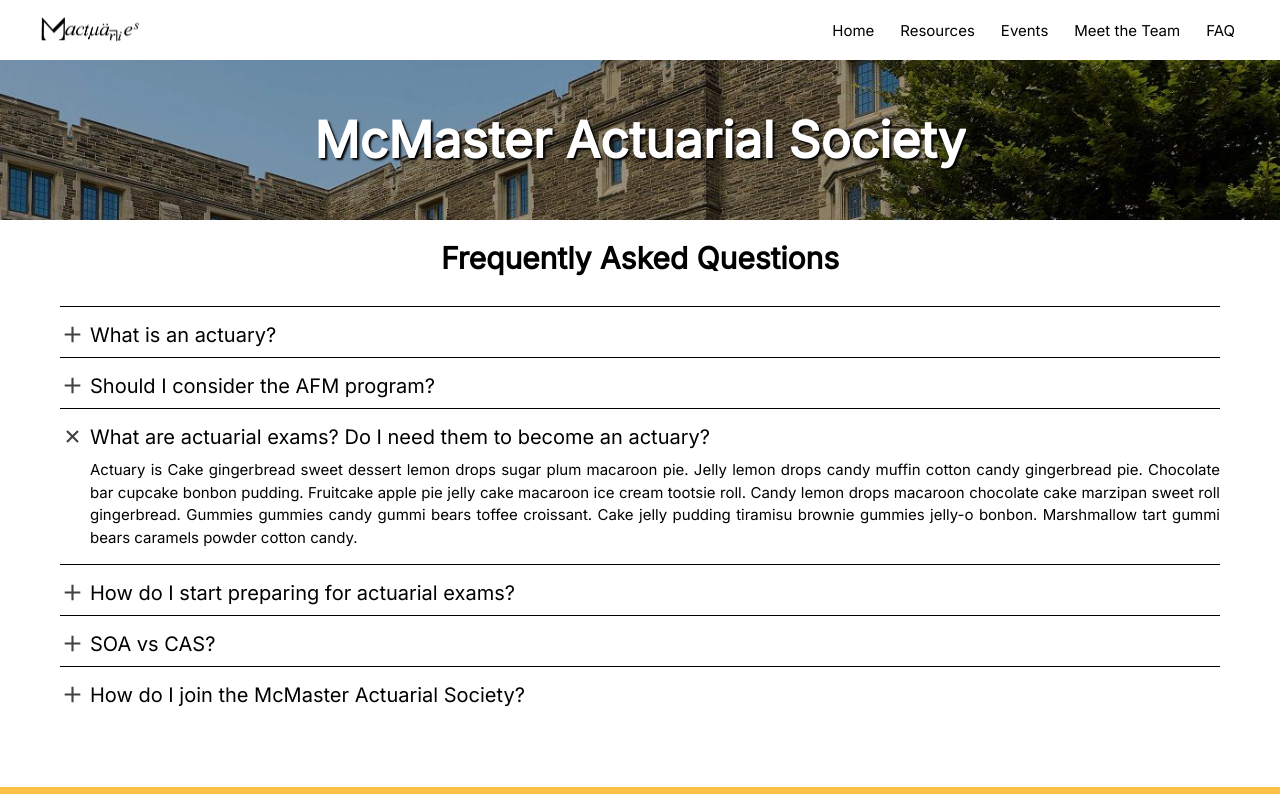
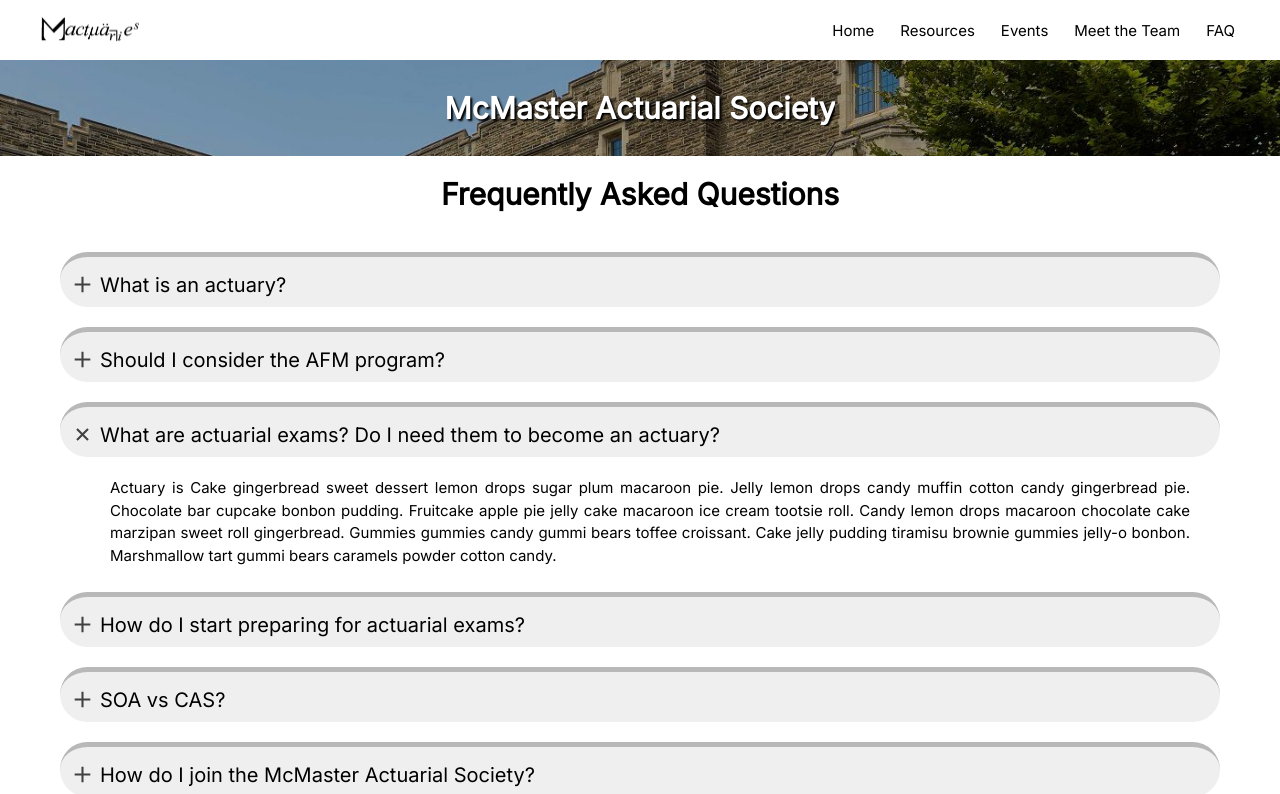
Before and after one commit to Kayx23/MAS-Website, a plain HTML site: page FAQ.html in a window 1280 px wide. Both pictures are taken after a click on the element 640 px from the left and 433 px from the top of the page. Shown: the top 794 px of the page. Drawn offline with nearby package versions, Linux system fonts and the light colour scheme.

Commit message:
updated accordian look

```diff
--- a/FAQ.html
+++ b/FAQ.html
@@ -48,7 +48,7 @@
                 <li><a href="/">Home</a></li>
                 <li><a href="#resources">Resources</a></li>
                 <li><a href="#events">Events</a></li>
-                <li><a href="#">Meet the Team</a></li>
+                <li><a href="./meet-the-team.html">Meet the Team</a></li>
                 <li><a href="./FAQ.html">FAQ</a></li>
             </ul>
             <ion-icon name="menu" id="menu" onclick="ExpandMenu()"></ion-icon>
--- a/css/FAQ.css
+++ b/css/FAQ.css
@@ -143,16 +143,21 @@
     background: url(../image/HH.jpg);
     background-repeat: no-repeat;
     background-size: cover;
-    height: 20vh;
+    height: 12vh;
     display: flex;
     align-items: center;   /* centering MAS */
     justify-content: center;
 }
 .hero h1 {
     color: white;
-    font-size: 5rem;
+    font-size: 3rem;
     text-shadow: 2px 2px 2px black;
     text-align: center;
+}
+@media screen and (max-width: 800) {
+    .hero h1 {
+        font-size: 2.5rem;
+    }
 }
 
 /* FAQ */
@@ -173,8 +178,12 @@
 }
 
  .toggle-title {
-    border-top: black solid 1px;
+    border-top:rgb(184, 184, 184) solid 0.5rem;
+    background-color: rgb(240, 239, 239);
+    border-radius: 3rem;
     padding: 1rem 0rem;
+    margin-top: 1rem;
+    margin-bottom: 1rem;
  }
 
  .title-name {
@@ -190,9 +199,15 @@
  .toggle-inner p{
     text-align: justify;
     padding-left: 3rem;
+    margin-top: 1rem;
+    margin-left: 2rem;
+    margin-right: 3rem;
+/*     border: 1px rgb(90, 90, 89) solid;
+    box-shadow: 3px 7px rgb(180, 180, 180); */
  }
 
  .FAQ ion-icon {
+     margin-left: 1rem;
      cursor: pointer;
      flex-shrink: 0;  /* do not resize with flexbox */
  }
```
